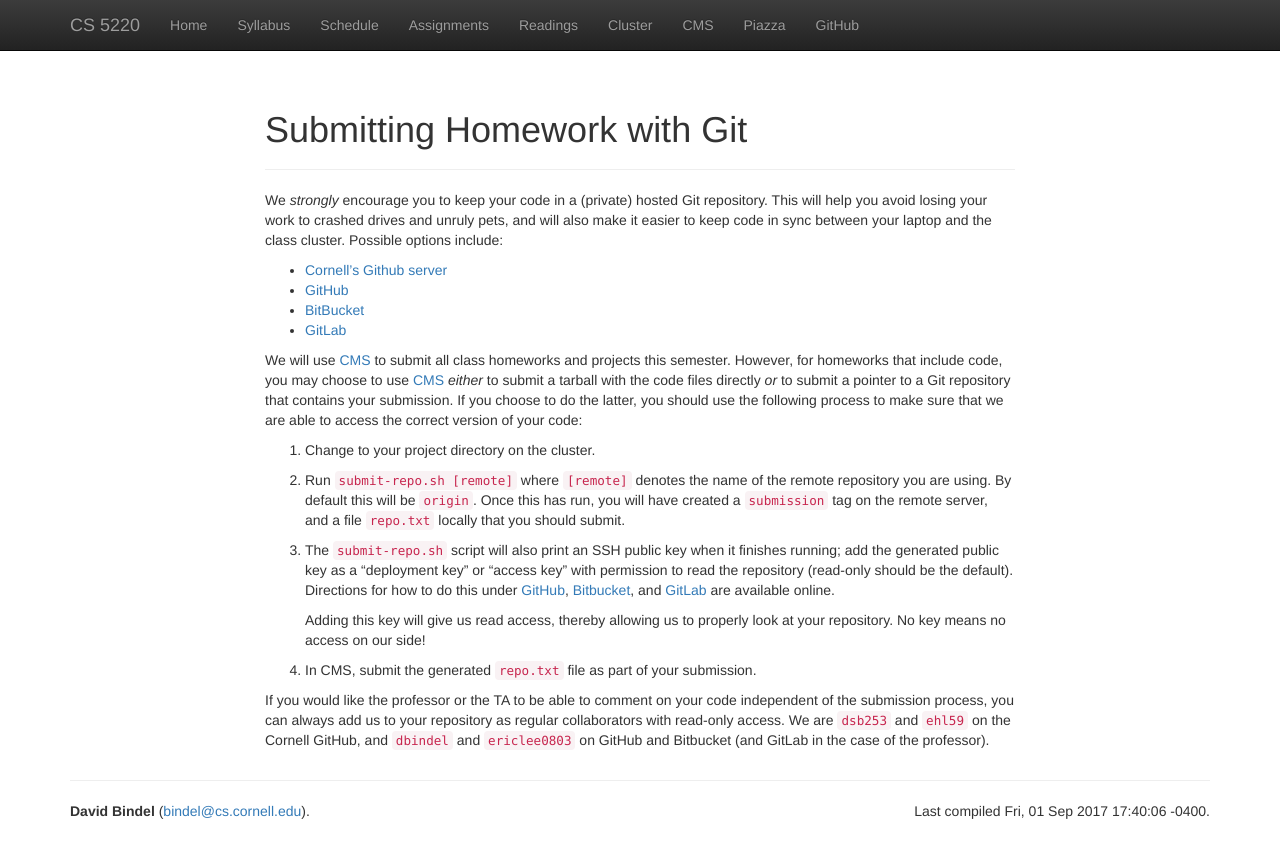
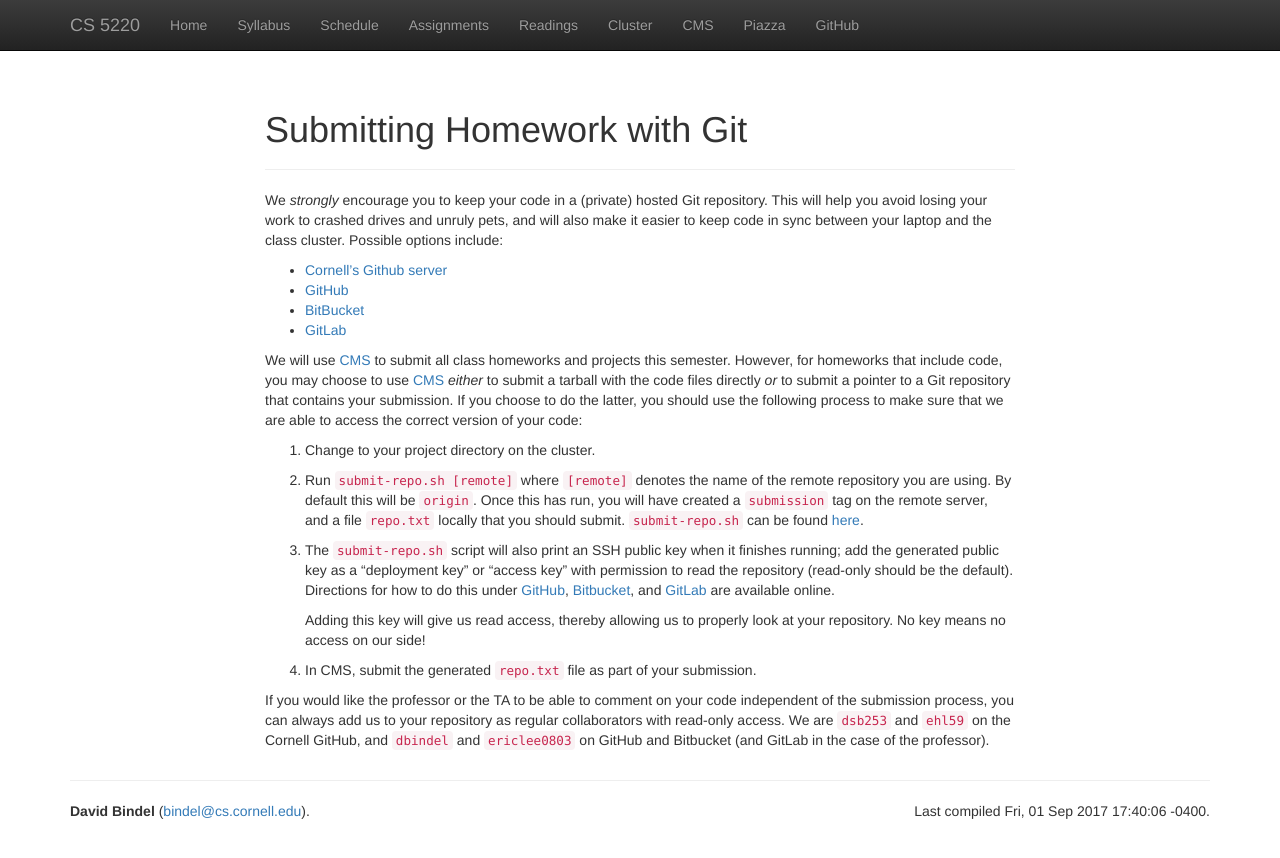
Before and after one commit to cornell-cs5220-f17/cs5220-f17, a Jekyll site: the page built from web/git-info.md, in a window 1280 px wide. Shown: the top 858 px of the page. Built offline with Jekyll 4.4.1, drawn with Linux system fonts in a browser that asks for light colours; nearby versions of some CDN libraries.

Commit message:
Added location of submit-repo.sh

```diff
--- a/web/git-info.md
+++ b/web/git-info.md
@@ -28,7 +28,7 @@ version of your code:
     of the remote repository you are using.  By default this will be
     `origin`.  Once this has run, you will have created a `submission`
     tag on the remote server, and a file `repo.txt` locally that you
-    should submit.
+    should submit. `submit-repo.sh` can be found [here](https://github.com/cornell-cs5220-f17/cs5220-f17/tree/master/util).
 
 3.  The `submit-repo.sh` script will also print an SSH public key when
     it finishes running; add the generated public key as a "deployment
@@ -47,6 +47,7 @@ version of your code:
 
 4.  In CMS, submit the generated `repo.txt` file as part of your submission.
 
+
 If you would like the professor or the TA to be able to comment on
 your code independent of the submission process, you can always add us
 to your repository as regular collaborators with read-only access.  We
```
